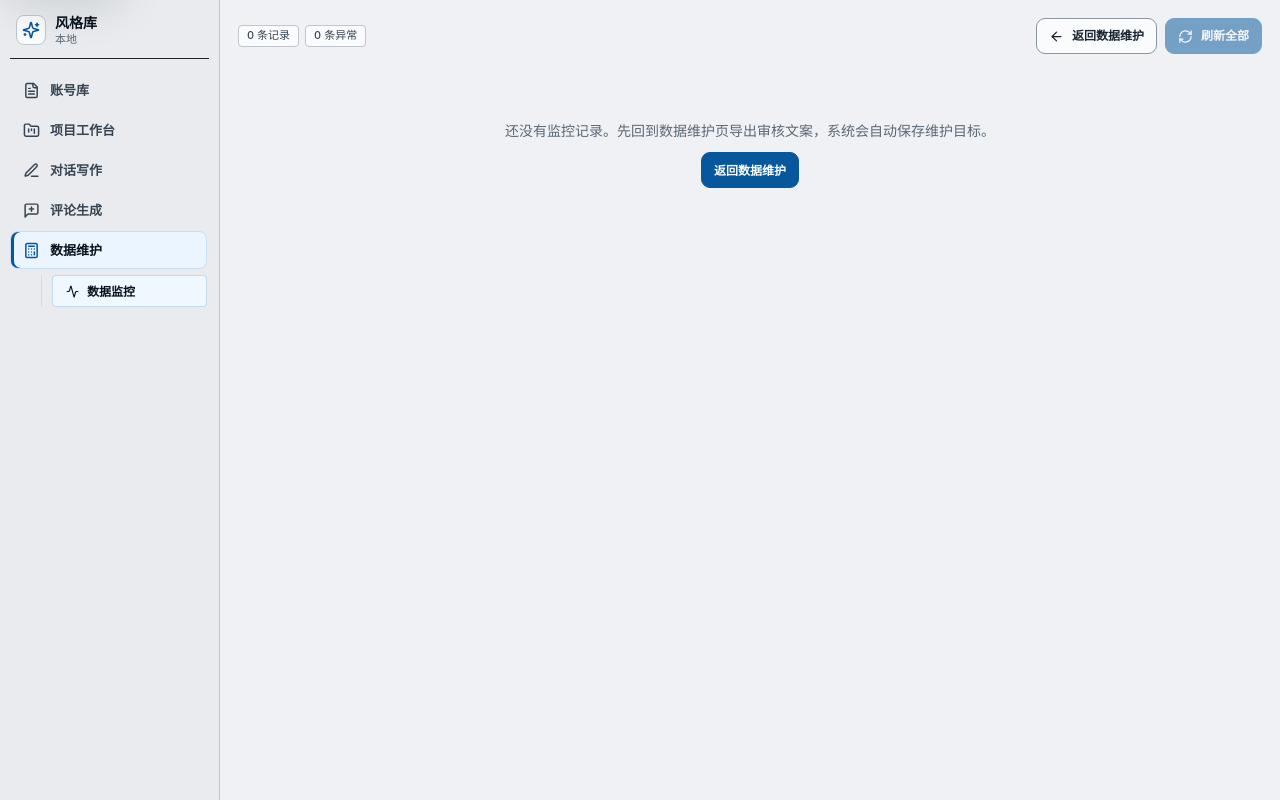
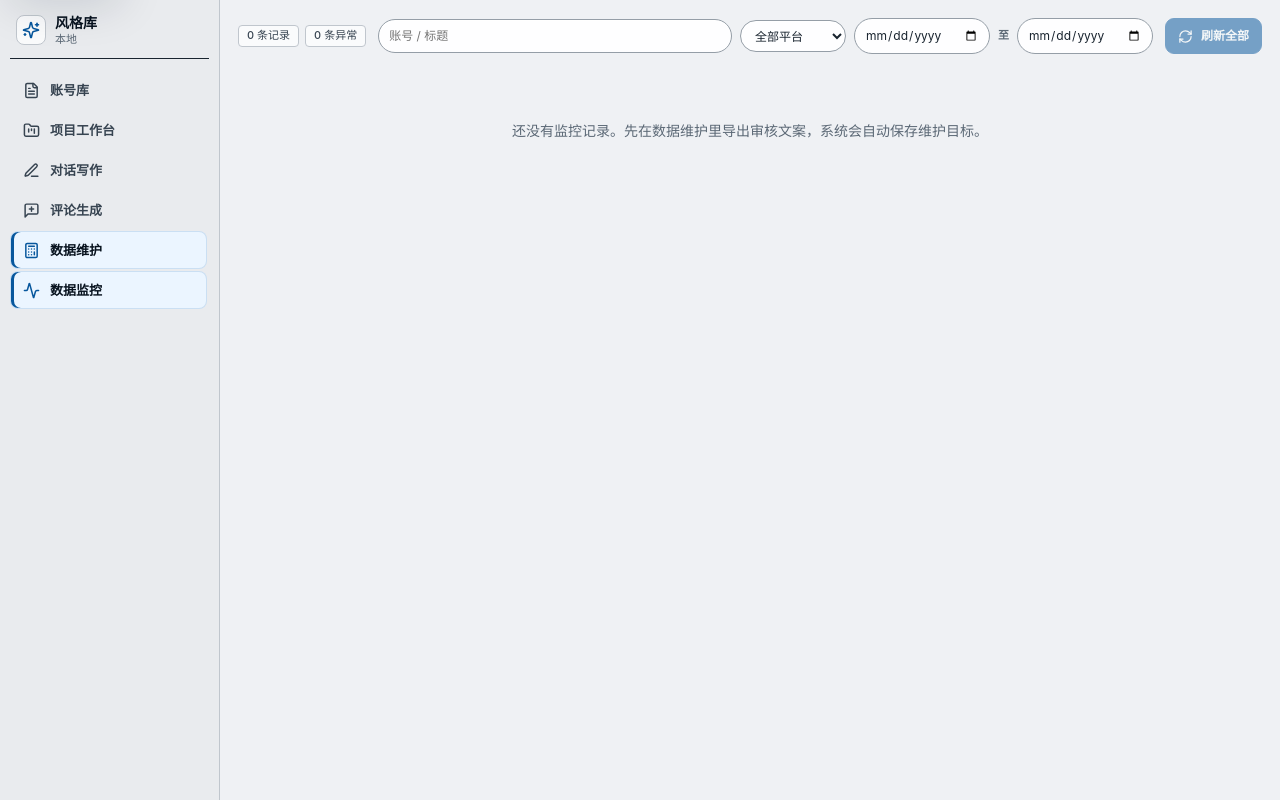
Before and after one commit to Xjx959xjx/Xue_Workstand, a Next.js app: page /gross-margin/monitor in a window 1280 px wide. Built offline with nearby package versions, Linux system fonts and the light colour scheme.

Commit message:
Promote gross-margin monitor to a top-level nav item

```diff
--- a/src/app/gross-margin/monitor/page.tsx
+++ b/src/app/gross-margin/monitor/page.tsx
@@ -1,10 +1,8 @@
 "use client";
 
 import { useEffect, useMemo, useState, type CSSProperties, type WheelEvent } from "react";
-import Link from "next/link";
 import {
   AlertTriangle,
-  ArrowLeft,
   CalendarClock,
   CheckCircle2,
   Copy,
@@ -39,18 +37,44 @@ export default function GrossMarginMonitorPage() {
   const [library, setLibrary] = useState<GrossMarginLibrary | null>(null);
   const [loading, setLoading] = useState(true);
   const [busy, setBusy] = useState("");
+  const [accountFilter, setAccountFilter] = useState("");
+  const [platformFilter, setPlatformFilter] = useState<"all" | GrossMarginMonitorRecord["platform"]>("all");
+  const [dateFromFilter, setDateFromFilter] = useState("");
+  const [dateToFilter, setDateToFilter] = useState("");
 
   const records = useMemo(() => library?.monitorRecords || [], [library]);
+  const filteredRecords = useMemo(() => {
+    const keyword = accountFilter.trim().toLowerCase();
+    const fromTime = getDayBoundaryTime(dateFromFilter, "start");
+    const toTime = getDayBoundaryTime(dateToFilter, "end");
+
+    return records.filter((record) => {
+      if (platformFilter !== "all" && record.platform !== platformFilter) return false;
+      if (keyword) {
+        const haystack = `${record.accountName || ""} ${record.title || ""}`.toLowerCase();
+        if (!haystack.includes(keyword)) return false;
+      }
+
+      if (fromTime !== null || toTime !== null) {
+        const publishedTime = getSortTime(record.publishedAt);
+        if (!Number.isFinite(publishedTime)) return false;
+        if (fromTime !== null && publishedTime < fromTime) return false;
+        if (toTime !== null && publishedTime > toTime) return false;
+      }
+
+      return true;
+    });
+  }, [accountFilter, dateFromFilter, dateToFilter, platformFilter, records]);
   const sortedRecords = useMemo(
     () =>
-      [...records].sort((left, right) => {
-        const rightGap = getOverallGap(right).percent;
-        const leftGap = getOverallGap(left).percent;
-        if (rightGap !== leftGap) return rightGap - leftGap;
-        return +new Date(right.updatedAt) - +new Date(left.updatedAt);
+      [...filteredRecords].sort((left, right) => {
+        const publishedTimeDiff = getSortTime(right.publishedAt) - getSortTime(left.publishedAt);
+        if (publishedTimeDiff !== 0) return publishedTimeDiff;
+        return getSortTime(right.updatedAt) - getSortTime(left.updatedAt);
       }),
-    [records]
+    [filteredRecords]
   );
+  const hasActiveFilters = Boolean(accountFilter.trim() || platformFilter !== "all" || dateFromFilter || dateToFilter);
 
   useEffect(() => {
     let ignore = false;
@@ -135,18 +159,72 @@ export default function GrossMarginMonitorPage() {
     <div className="page gross-margin-page gross-monitor-page">
       <div className="gross-monitor-topbar">
         <div className="page-header-meta">
-          <span className="stat-pill">{records.length} 条记录</span>
+          <span className="stat-pill">{hasActiveFilters ? `${sortedRecords.length} / ${records.length} 条记录` : `${records.length} 条记录`}</span>
           <span className="stat-pill">{sortedRecords.filter((record) => record.status === "failed").length} 条异常</span>
         </div>
-        <div className="button-row">
-          <Link className="btn" href="/gross-margin">
-            <ArrowLeft aria-hidden="true" size={15} />
-            返回数据维护
-          </Link>
-          <button className="btn primary" disabled={busy === "refresh-all" || !records.length} onClick={() => void handleRefreshAll()} type="button">
-            <RefreshCw aria-hidden="true" size={15} />
-            {busy === "refresh-all" ? "刷新中" : "刷新全部"}
-          </button>
+        <div className="gross-monitor-toolbar">
+          <div className="gross-monitor-inline-filters" role="group" aria-label="监控筛选">
+            <input
+              aria-label="按账号或标题筛选"
+              autoComplete="off"
+              className="gross-monitor-inline-input"
+              id="gross-monitor-account-filter"
+              onChange={(event) => setAccountFilter(event.target.value)}
+              placeholder="账号 / 标题"
+              type="text"
+              value={accountFilter}
+            />
+            <select
+              aria-label="按平台筛选"
+              className="gross-monitor-inline-select"
+              id="gross-monitor-platform-filter"
+              onChange={(event) => setPlatformFilter(event.target.value as "all" | GrossMarginMonitorRecord["platform"])}
+              value={platformFilter}
+            >
+              <option value="all">全部平台</option>
+              <option value="bilibili">B站</option>
+              <option value="douyin">抖音</option>
+            </select>
+            <input
+              aria-label="开始日期"
+              className="gross-monitor-inline-date"
+              id="gross-monitor-date-from"
+              onChange={(event) => setDateFromFilter(event.target.value)}
+              type="date"
+              value={dateFromFilter}
+            />
+            <span className="gross-monitor-inline-date-separator" aria-hidden="true">
+              至
+            </span>
+            <input
+              aria-label="结束日期"
+              className="gross-monitor-inline-date"
+              id="gross-monitor-date-to"
+              onChange={(event) => setDateToFilter(event.target.value)}
+              type="date"
+              value={dateToFilter}
+            />
+            {hasActiveFilters ? (
+              <button
+                className="btn subtle compact"
+                onClick={() => {
+                  setAccountFilter("");
+                  setPlatformFilter("all");
+                  setDateFromFilter("");
+                  setDateToFilter("");
+                }}
+                type="button"
+              >
+                清空
+              </button>
+            ) : null}
+          </div>
+          <div className="button-row">
+            <button className="btn primary" disabled={busy === "refresh-all" || !records.length} onClick={() => void handleRefreshAll()} type="button">
+              <RefreshCw aria-hidden="true" size={15} />
+              {busy === "refresh-all" ? "刷新中" : "刷新全部"}
+            </button>
+          </div>
         </div>
       </div>
 
@@ -170,12 +248,13 @@ export default function GrossMarginMonitorPage() {
               />
             ))}
           </div>
+        ) : hasActiveFilters ? (
+          <div className="gross-monitor-empty">
+            <p>没有符合当前筛选条件的监控记录，请调整账号、平台或日期范围。</p>
+          </div>
         ) : (
           <div className="gross-monitor-empty">
-            <p>还没有监控记录。先回到数据维护页导出审核文案，系统会自动保存维护目标。</p>
-            <Link className="btn primary" href="/gross-margin">
-              返回数据维护
-            </Link>
+            <p>还没有监控记录。先在数据维护里导出审核文案，系统会自动保存维护目标。</p>
           </div>
         )}
       </section>
@@ -550,3 +629,21 @@ function formatMonthDay(value?: string) {
     day: "2-digit"
   });
 }
+
+function getSortTime(value?: string) {
+  if (!value) return Number.NEGATIVE_INFINITY;
+  const time = +new Date(value);
+  return Number.isNaN(time) ? Number.NEGATIVE_INFINITY : time;
+}
+
+function getDayBoundaryTime(value: string, mode: "start" | "end") {
+  if (!value) return null;
+  const match = value.match(/^(\d{4})-(\d{2})-(\d{2})$/);
+  if (!match) return null;
+  const year = Number(match[1]);
+  const month = Number(match[2]) - 1;
+  const day = Number(match[3]);
+  return mode === "start"
+    ? new Date(year, month, day, 0, 0, 0, 0).getTime()
+    : new Date(year, month, day, 23, 59, 59, 999).getTime();
+}
--- a/src/app/styles/13-gross-margin.css
+++ b/src/app/styles/13-gross-margin.css
@@ -876,6 +876,7 @@
 .gross-monitor-topbar {
   position: static;
   display: flex;
+  flex-wrap: wrap;
   align-items: center;
   justify-content: space-between;
   gap: 12px;
@@ -884,10 +885,22 @@
 
 .gross-monitor-topbar .page-header-meta {
   justify-content: flex-start;
+  flex: 0 0 auto;
+}
+
+.gross-monitor-toolbar {
+  display: flex;
+  flex: 1 1 860px;
+  flex-wrap: wrap;
+  align-items: center;
+  justify-content: flex-end;
+  gap: 10px 12px;
+  min-width: 0;
 }
 
 .gross-monitor-topbar .button-row {
   display: flex;
+  flex: 0 0 auto;
   flex-wrap: wrap;
   align-items: center;
   gap: 8px;
@@ -899,6 +912,63 @@
   border: 0;
   background: transparent;
   box-shadow: none;
+}
+
+.gross-monitor-inline-filters {
+  display: flex;
+  flex: 1 1 520px;
+  flex-wrap: wrap;
+  align-items: center;
+  justify-content: flex-end;
+  gap: 8px;
+  min-width: 0;
+}
+
+.gross-monitor-inline-input,
+.gross-monitor-inline-select,
+.gross-monitor-inline-date {
+  min-height: 32px;
+  padding: 6px 10px;
+  border: 1px solid color-mix(in oklch, var(--line-strong) 82%, var(--line));
+  border-radius: 999px;
+  color: var(--text);
+  background: color-mix(in oklch, var(--panel-raised) 94%, white);
+  box-shadow: inset 0 1px 0 rgba(255, 255, 255, 0.8);
+  outline: 2px solid transparent;
+  outline-offset: 2px;
+  font: inherit;
+  font-size: 12px;
+  transition:
+    border-color var(--motion-fast) var(--ease-out),
+    background var(--motion-fast) var(--ease-out),
+    box-shadow var(--motion-fast) var(--ease-out);
+}
+
+.gross-monitor-inline-input:focus,
+.gross-monitor-inline-select:focus,
+.gross-monitor-inline-date:focus {
+  border-color: var(--accent);
+  background: var(--panel-raised);
+  box-shadow: 0 0 0 3px var(--focus);
+}
+
+.gross-monitor-inline-input {
+  flex: 1 1 180px;
+  min-width: 160px;
+}
+
+.gross-monitor-inline-select {
+  flex: 0 0 106px;
+}
+
+.gross-monitor-inline-date {
+  flex: 0 0 136px;
+}
+
+.gross-monitor-inline-date-separator {
+  color: var(--muted);
+  font-size: 11px;
+  font-weight: 700;
 }
 
 .gross-monitor-card-grid {
@@ -1339,6 +1409,15 @@
   .gross-monitor-card {
     width: auto;
   }
+
+  .gross-monitor-toolbar {
+    flex-basis: 100%;
+    justify-content: space-between;
+  }
+
+  .gross-monitor-inline-filters {
+    justify-content: flex-start;
+  }
 }
 
 @media (max-width: 780px) {
@@ -1407,6 +1486,21 @@
     justify-content: flex-start;
   }
 
+  .gross-monitor-toolbar {
+    flex-direction: column;
+    align-items: stretch;
+  }
+
+  .gross-monitor-inline-filters {
+    justify-content: flex-start;
+  }
+
+  .gross-monitor-inline-input,
+  .gross-monitor-inline-select,
+  .gross-monitor-inline-date {
+    flex: 1 1 100%;
+  }
+
   .gross-monitor-card-grid {
     grid-template-columns: 1fr;
   }
--- a/src/components/AppNav.tsx
+++ b/src/components/AppNav.tsx
@@ -5,17 +5,10 @@ import { usePathname } from "next/navigation";
 import { Activity, Calculator, FileText, FolderKanban, MessageSquarePlus, PenLine, Sparkles } from "lucide-react";
 import { TaskCenter } from "./TaskCenter";
 
-type NavChild = {
-  href: string;
-  label: string;
-  icon?: typeof Activity;
-};
-
 type NavItem = {
   href: string;
   label: string;
   icon: typeof Activity;
-  children?: NavChild[];
 };
 
 const navItems: NavItem[] = [
@@ -23,12 +16,8 @@ const navItems: NavItem[] = [
   { href: "/project-workbench", label: "项目工作台", icon: FolderKanban },
   { href: "/writer", label: "对话写作", icon: PenLine },
   { href: "/assets", label: "评论生成", icon: MessageSquarePlus },
-  {
-    href: "/gross-margin",
-    label: "数据维护",
-    icon: Calculator,
-    children: [{ href: "/gross-margin/monitor", label: "数据监控", icon: Activity }]
-  }
+  { href: "/gross-margin", label: "数据维护", icon: Calculator },
+  { href: "/gross-margin/monitor", label: "数据监控", icon: Activity }
 ];
 
 export function AppNav() {
@@ -47,40 +36,16 @@ export function AppNav() {
       </Link>
       <nav className="nav-list" aria-label="主导航">
         {navItems.map((item) => {
-          const active = pathname.startsWith(item.href);
-          const exactActive = pathname === item.href;
+          const active = pathname === item.href || pathname.startsWith(`${item.href}/`);
           const Icon = item.icon;
           return (
             <div className="nav-group" key={item.href}>
-              <Link href={item.href} className={`nav-link ${active ? "active" : ""}`} aria-current={exactActive ? "page" : undefined}>
+              <Link href={item.href} className={`nav-link ${active ? "active" : ""}`} aria-current={active ? "page" : undefined}>
                 <span className="nav-emoji" aria-hidden="true">
                   <Icon size={17} strokeWidth={2.1} />
                 </span>
                 <span>{item.label}</span>
               </Link>
-              {item.children?.length && active ? (
-                <div className="nav-sub-list" aria-label={`${item.label}子导航`}>
-                  {item.children.map((child) => {
-                    const childActive = pathname === child.href || pathname.startsWith(`${child.href}/`);
-                    const ChildIcon = child.icon;
-                    return (
-                      <Link
-                        aria-current={childActive ? "page" : undefined}
-                        className={`nav-sub-link ${childActive ? "active" : ""}`}
-                        href={child.href}
-                        key={child.href}
-                      >
-                        {ChildIcon ? (
-                          <span className="nav-sub-icon" aria-hidden="true">
-                            <ChildIcon size={13} strokeWidth={2.1} />
-                          </span>
-                        ) : null}
-                        {child.label}
-                      </Link>
-                    );
-                  })}
-                </div>
-              ) : null}
             </div>
           );
         })}
```
